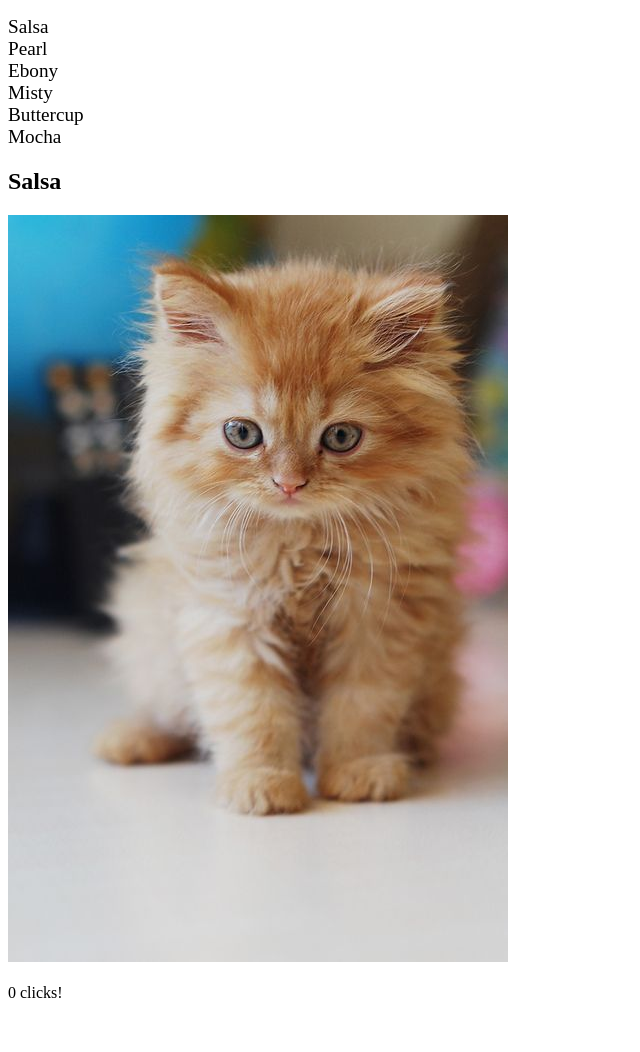
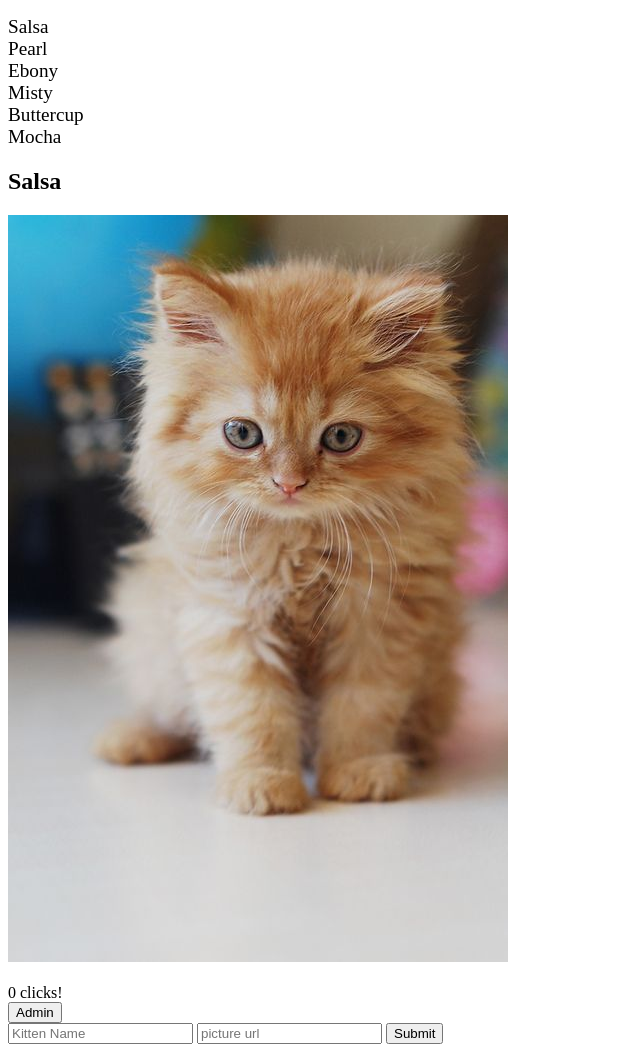
Before and after one commit to msurmenok/Cat-Clicker, a plain HTML site: page index.html in a window 1280 px wide. Shown: the whole page, without its empty margins (0-640 px from the left). Before the commit the page ends 1010 px from the top, so only its background shows below. Drawn offline with Linux system fonts and the light colour scheme.

Commit message:
added structure for admin panel

```diff
--- a/index.html
+++ b/index.html
@@ -21,6 +21,14 @@
             <br>
             <span></span>
         </div>
+        <div class="admin-panel">
+            <button type="button">Admin</button>
+            <form id="new-kitten-form">
+                <input type="text" placeholder="Kitten Name">
+                <input type="text" placeholder="picture url">
+                <input type="submit" value="Submit">
+            </form>
+        </div>
     </div>
     <script src="script.js"></script>
 </body>
--- a/script.js
+++ b/script.js
@@ -119,6 +119,7 @@ document.addEventListener('DOMContentLoaded', function () {
             this.render();
         },
         render: function () {
+            this.menu.innerHTML = '';
             octopus.getNames().forEach((function (menu) {
                 return function (kittenName) {
                     var menu_item = document.createElement('li');
```
